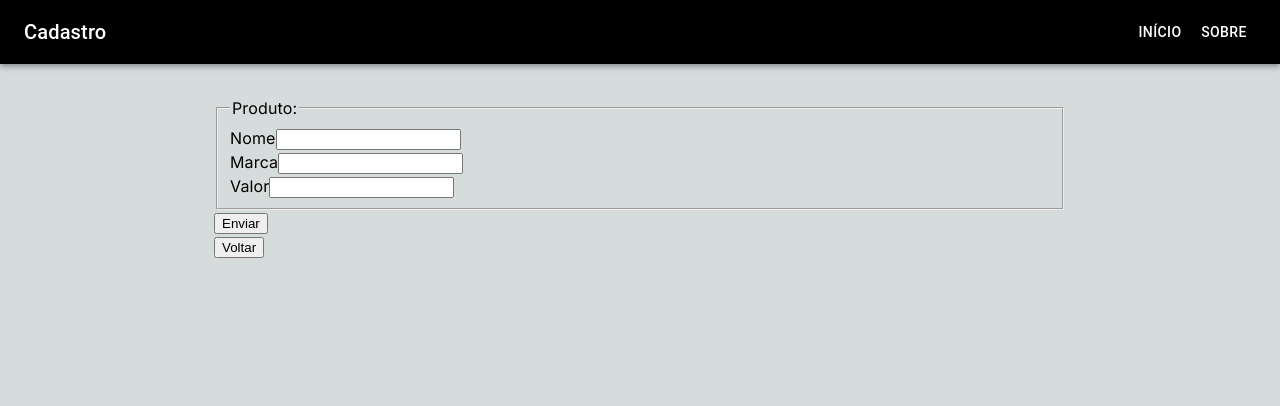
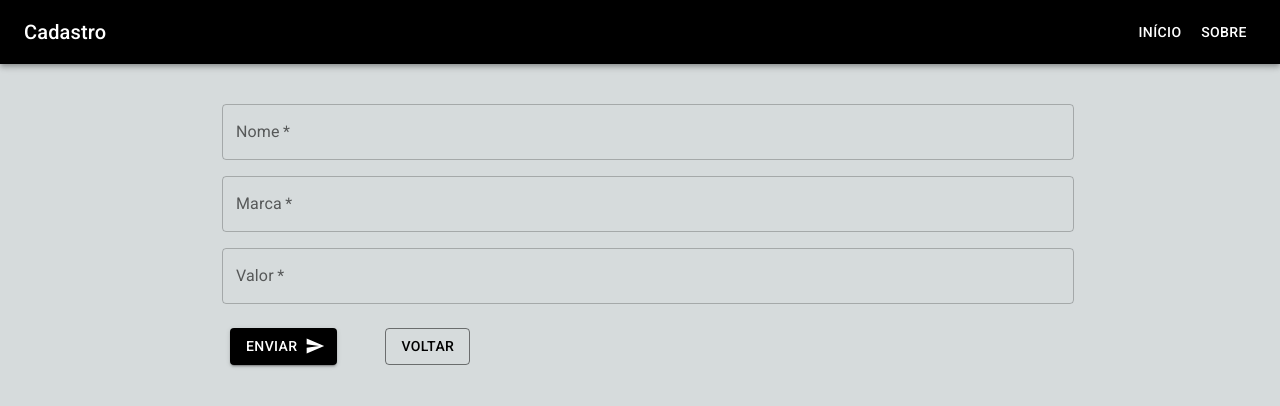
Before and after one commit to Rafaelcarvalho320/frontnextjs14, a Next.js app: page /produto in a window 1280 px wide. Shown: the top 406 px of the page. Built offline with nearby package versions, Linux system fonts and the light colour scheme.

Commit message:
faltaolist

```diff
--- a/src/app/endereco/page.tsx
+++ b/src/app/endereco/page.tsx
@@ -70,7 +70,6 @@ export default function Endereco() {
         />
         <TextField
           label="Bairro"
-          type="bairro"
           id="bairro"
           name="bairro"
           value={formData.bairro}
--- a/src/app/layout.tsx
+++ b/src/app/layout.tsx
@@ -1,8 +1,7 @@
 import type { Metadata } from "next";
-import { Inter } from "next/font/google";
 import Link from "next/link";
 import { ReactNode } from "react";
-import ThemeProvider from './ThemeProvider'; // ajuste o caminho conforme necessário
+import ThemeProvider from './ThemeProvider';
 import Container from '@mui/material/Container';
 import Typography from '@mui/material/Typography';
 import Box from '@mui/material/Box';
@@ -10,7 +9,10 @@ import AppBar from '@mui/material/AppBar';
 import Toolbar from '@mui/material/Toolbar';
 import Button from '@mui/material/Button';
 
-const inter = Inter({ subsets: ["latin"] });
+import '@fontsource/roboto/300.css';
+import '@fontsource/roboto/400.css';
+import '@fontsource/roboto/500.css';
+import'@fontsource/roboto/700.css';
 
 export const metadata: Metadata = {
   title: "Cadastro",
@@ -19,7 +21,7 @@ export const metadata: Metadata = {
 export default function RootLayout({ children }: { children: ReactNode }) {
   return (
     <html lang="en">
-      <body className={inter.className}>
+      <body>
         <ThemeProvider>
           <AppBar position="static">
             <Toolbar>
--- a/src/app/produto/page.tsx
+++ b/src/app/produto/page.tsx
@@ -1,6 +1,12 @@
 "use client";
 import axios from 'axios';
 import { useState } from 'react';
+import Button from '@mui/material/Button';
+import SendIcon from '@mui/icons-material/Send';
+import Stack from '@mui/material/Stack';
+import FormControl from '@mui/material/FormControl';
+import TextField from '@mui/material/TextField';
+import Box from '@mui/material/Box';
 
 export default function Produto() {
   const [formData, setFormData] = useState({
@@ -44,58 +50,42 @@ export default function Produto() {
   }
 
   return (
-    <div className="container mx-auto p-5">
-      <form onSubmit={handleSubmit} className="space-y-4">
-        <fieldset className="p-4 border border-gray-300 rounded-lg my-4 bg-grey-200">
-          <legend className="bg-yellow-200 text-black px-1 rounded">Produto:</legend>
-          <div>
-            <label htmlFor="nome" className="block mb-2">Nome</label>
-            <input
-              type="text"
+    <Box component="form" onSubmit={handleSubmit} sx={{ '& .MuiTextField-root': { m: 1, width: '100%' } }}>
+          <FormControl fullWidth>
+        <TextField
+          label="Nome"
           id="nome"
           name="nome"
           value={formData.nome}
           onChange={handleChange}
           required
-              className="border p-2 w-full text-black"
         />
-          </div>
-          <div>
-            <label htmlFor="marca" className="block mb-2">Marca</label>
-            <input
-              type="text"
+        <TextField
+          label="Marca"
           id="marca"
           name="marca"
           value={formData.marca}
           onChange={handleChange}
           required
-              className="border p-2 w-full text-black"
         />
-          </div>
-          <div>
-            <label htmlFor="valor" className="block mb-2">Valor</label>
-            <input
-              type="text"
+        <TextField
+          label="Valor"
+          type="number"
           id="valor"
           name="valor"
           value={formData.valor}
           onChange={handleChange}
           required
-            className="border p-2 w-full text-black"
         />
-        </div>
-        </fieldset>
-
-        <button type="submit" className="bg-blue-500 text-white p-2 w-full hover:underline">Enviar</button>
-      </form>
-      <button
-        type="button"
-        className="mt-10 container flex justify-between mb-8 hover:underline"
-        onClick={() => window.history.back()}
-      >
+        <Stack direction="row" spacing={6} sx={{ m: 2 }}>
+          <Button variant="contained" type="submit" endIcon={<SendIcon />}>
+            Enviar
+          </Button>
+          <Button variant="outlined" onClick={() => window.history.back()}>
             Voltar
-      </button>
-    </div>
-
+          </Button>
+        </Stack>
+      </FormControl>
+    </Box>
   );
 }
```
Also changed, not shown: src/app/pedido/page.tsx (+64 -55 lines). Lines whose indentation alone changed are shown as unchanged.
